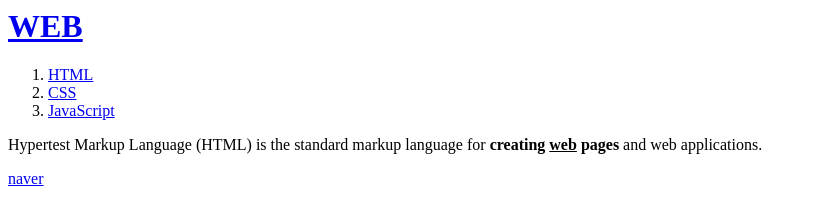
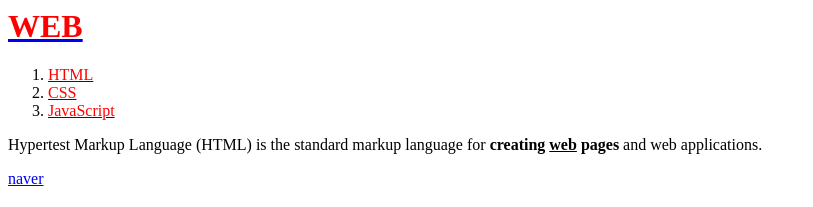
Before and after one commit to dlwo9503/HTML, a plain HTML site: page index.html in a window 1280 px wide. Shown: the top 207 px of the page, without its empty margins (0-813 px from the left). Drawn offline with Linux system fonts and the light colour scheme.

Commit message:
version2

```diff
--- a/index.html
+++ b/index.html
@@ -1,10 +1,11 @@
-<html><title>제목</title></html>
+<html><title>제목</title>
+<meta charset="utf-8"></html>
 <body>
-    <h1><a href="index.html">WEB</a></h1>
+    <h1><a href="index.html"><font color = "red">WEB</font></a></h1>
     <ol>
-        <li><a href="1.html">HTML</a></li>
-        <li><a href="2.html">CSS</a></li>
-        <li><a href="3.html">JavaScript</a></li>
+        <li><a href="1.html"><font color = "red">HTML</font></a></li>
+        <li><a href="2.html"><font color = "red">CSS</font></a></li>
+        <li><a href="3.html"><font color = "red">JavaScript</font></a></li>
     </ol>
     <p style="margin-top: 15px;">Hypertest Markup Language (HTML) is the standard markup language for <strong>creating <u>web</u> pages</strong> and web applications.</p>
 
```
